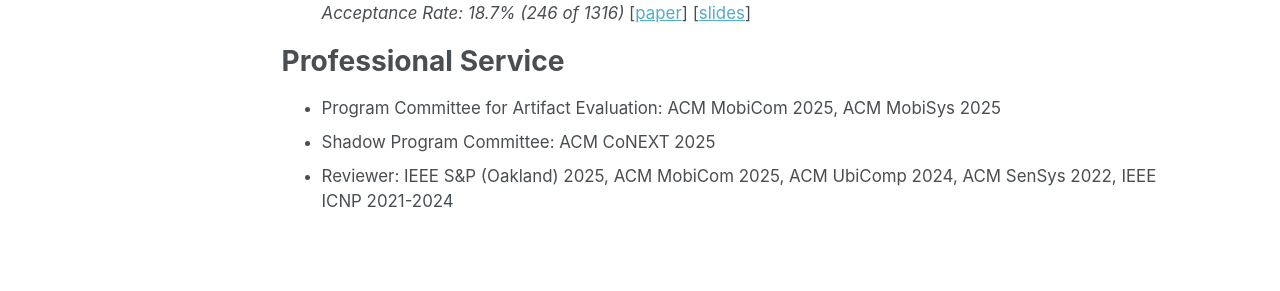
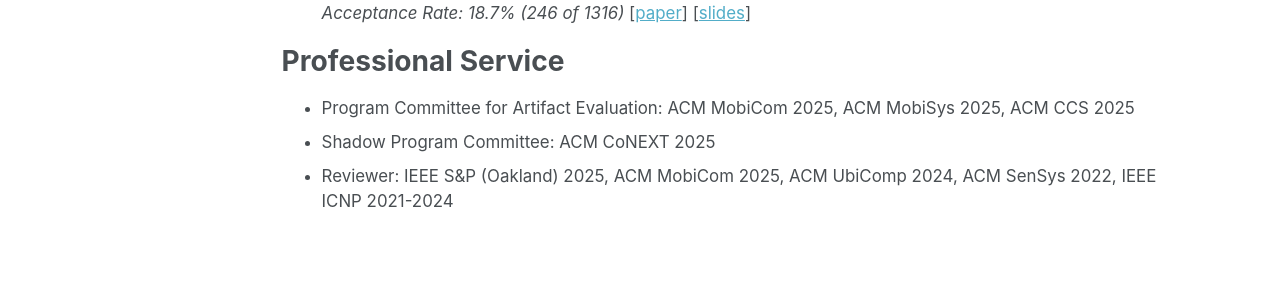
Before and after one commit to ruixiao24/ruixiao24.github.io, a Jekyll site: the page built from _pages/about.md, in a window 1280 px wide and 900 px high, scrolled down 1021 px. Shown: the part 479-770 px from the top of the window. Built offline with Jekyll 4.4.1, drawn with Linux system fonts in a browser that asks for light colours.

Commit message:
Update about.md

```diff
--- a/_pages/about.md
+++ b/_pages/about.md
@@ -51,6 +51,6 @@
     *Acceptance Rate: 18.7% (246 of 1316)* [[paper](https://www.usenix.org/system/files/sec21fall-ramesh.pdf)] [[slides](https://www.usenix.org/system/files/sec21_slides_ramesh.pdf)]
 
 # Professional Service
-- Program Committee for Artifact Evaluation: ACM MobiCom 2025, ACM MobiSys 2025
+- Program Committee for Artifact Evaluation: ACM MobiCom 2025, ACM MobiSys 2025, ACM CCS 2025
 - Shadow Program Committee: ACM CoNEXT 2025
 - Reviewer: IEEE S&P (Oakland) 2025, ACM MobiCom 2025, ACM UbiComp 2024, ACM SenSys 2022, IEEE ICNP 2021-2024
```
